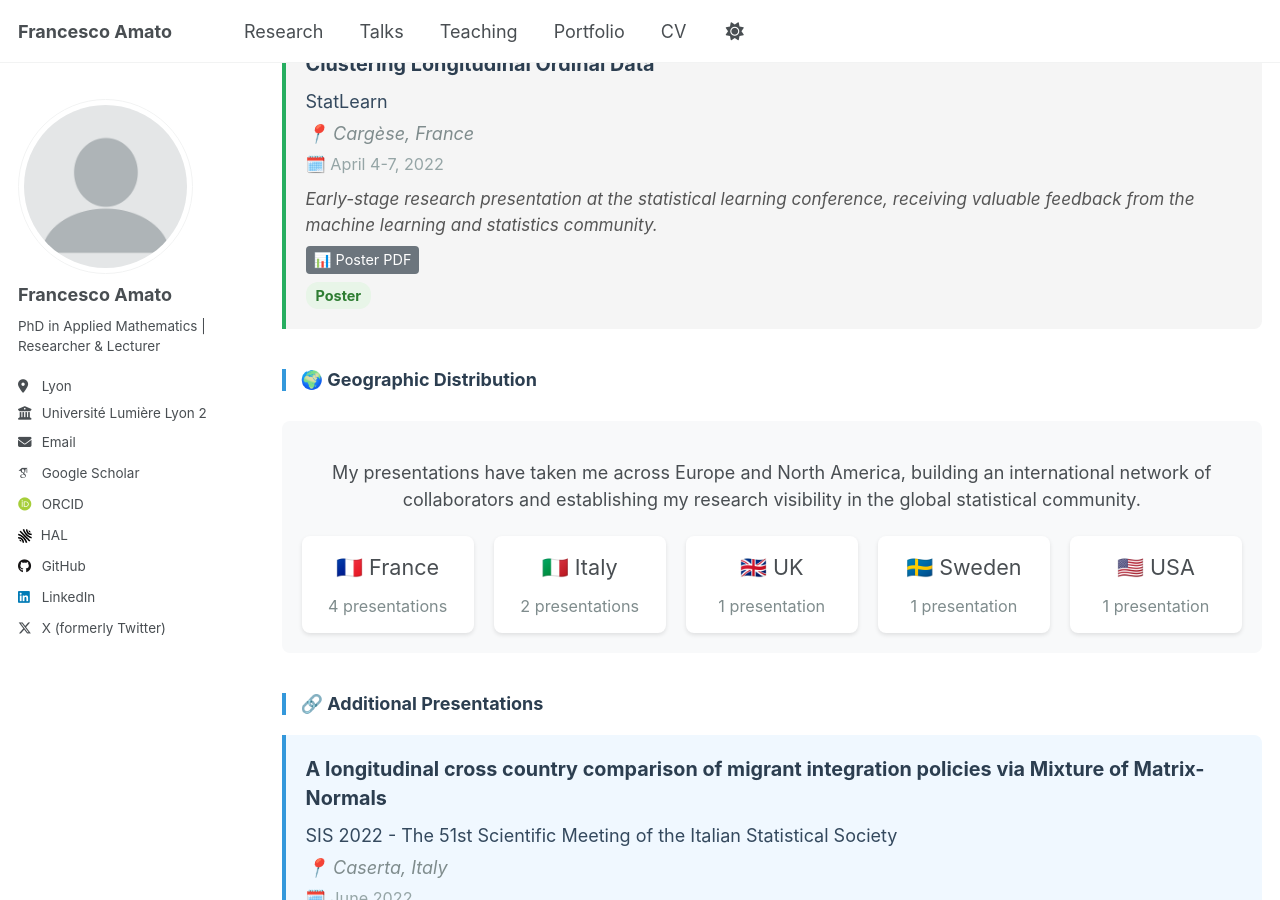
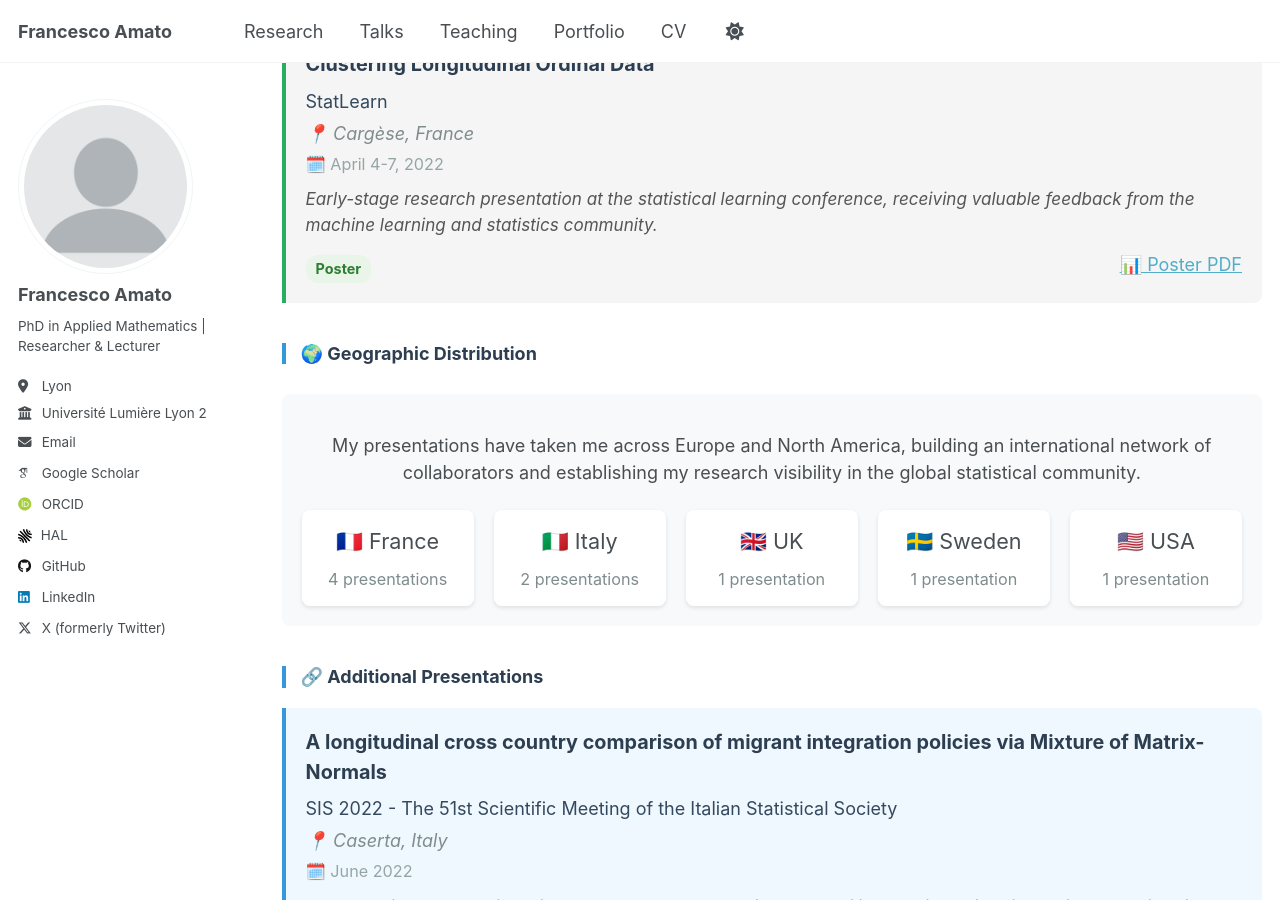
Before and after one commit to FraAmato/FraAmato.github.io, a Jekyll site: the page built from _pages/talks.md, in a window 1280 px wide and 900 px high, scrolled down 3452 px. Built offline with Jekyll 4.4.1, drawn with Linux system fonts in a browser that asks for light colours; some web fonts are replaced; a script that is not in the unit is left out.

Commit message:
Update talks.md

```diff
--- a/_pages/talks.md
+++ b/_pages/talks.md
@@ -332,10 +332,9 @@ author_profile: true
     <div class="talk-abstract">
       Early-stage research presentation at the statistical learning conference, receiving valuable feedback from the machine learning and statistics community.
     </div>
-    <div class="conference-links">
-      <a href="https://hal.univ-lyon2.fr/hal-03657085v1" target="_blank">📊 Poster PDF</a>
-    </div>
+    <div style="display: flex; align-items: center; justify-content: space-between; margin-top: 10px;">
     <span class="talk-type-badge poster-badge">Poster</span>
+    <a href="https://hal.univ-lyon2.fr/hal-03657085v1" target="_blank" class="conference-links" style="margin: 0;">📊 Poster PDF</a>
   </div>
 </div>
 
```
